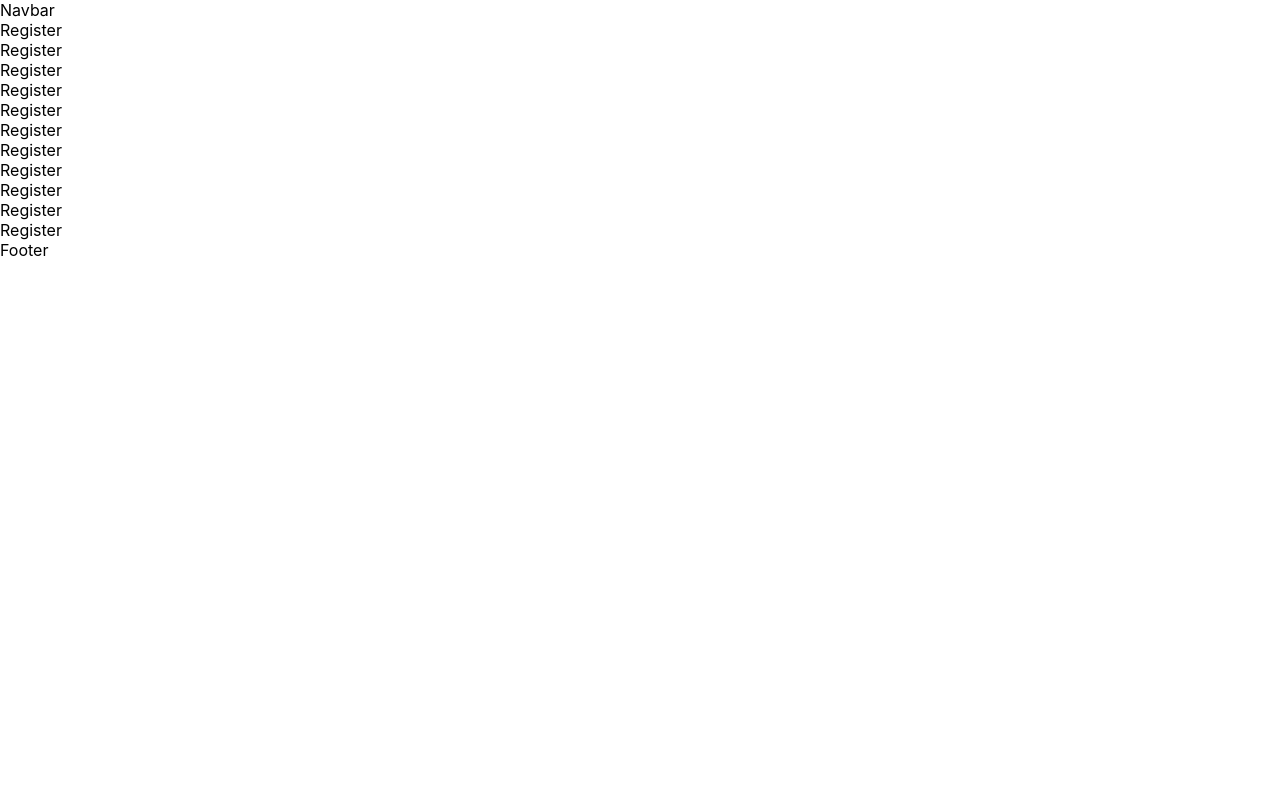
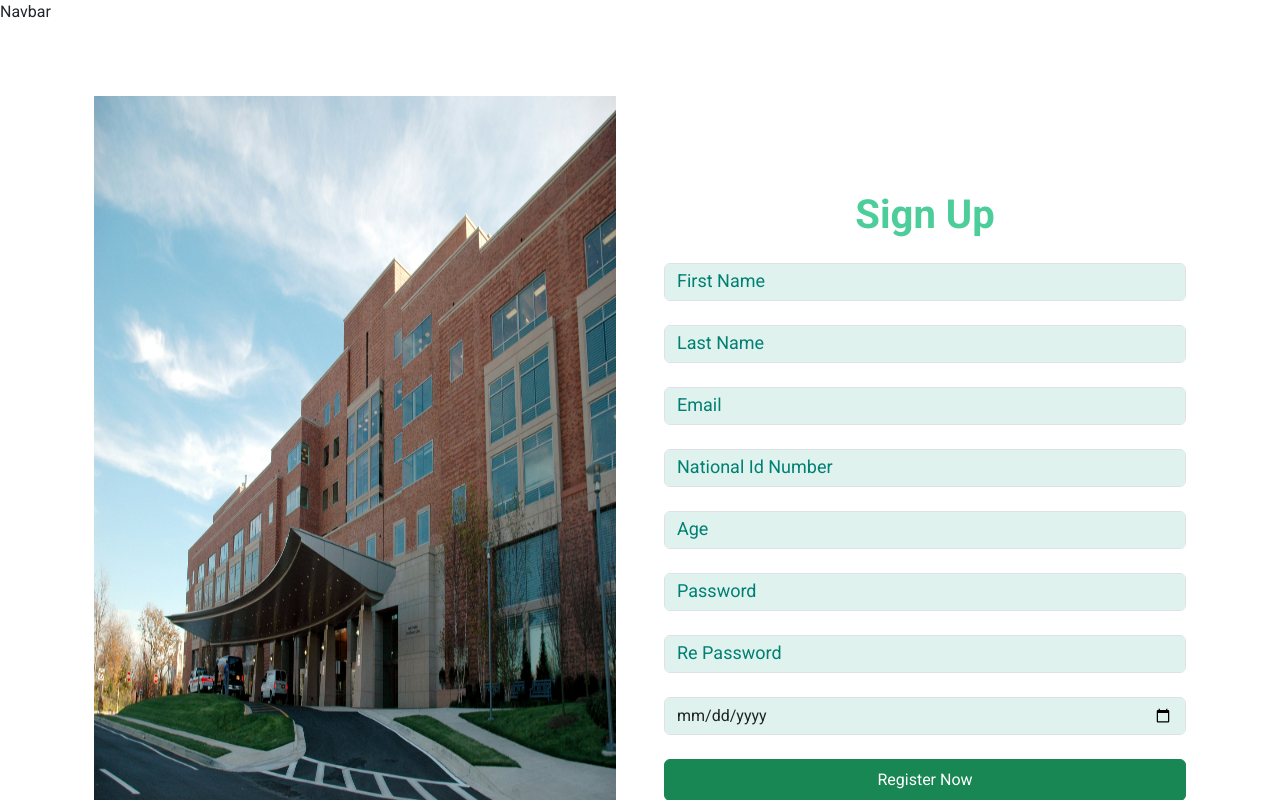
Before and after one commit to yaseenhamdy/Vax-Scheduler, a React (Create React App) app: page /register in a window 1280 px wide. Shown: the top 800 px of the page. Built offline with nearby package versions, Linux system fonts and the light colour scheme.

Commit message:
RegisterData

```diff
--- a/package.json
+++ b/package.json
@@ -3,9 +3,12 @@
   "version": "0.1.0",
   "private": true,
   "dependencies": {
+    "@fortawesome/fontawesome-free": "^6.5.2",
     "@testing-library/jest-dom": "^5.17.0",
     "@testing-library/react": "^13.4.0",
     "@testing-library/user-event": "^13.5.0",
+    "bootstrap": "^5.3.3",
+    "formik": "^2.4.5",
     "react": "^18.2.0",
     "react-dom": "^18.2.0",
     "react-router-dom": "^6.22.3",
--- a/public/index.html
+++ b/public/index.html
@@ -9,6 +9,9 @@
       name="description"
       content="Web site created using create-react-app"
     />
+    <link rel="preconnect" href="https://fonts.googleapis.com">
+<link rel="preconnect" href="https://fonts.gstatic.com" crossorigin>
+<link href="https://fonts.googleapis.com/css2?family=Roboto:ital,wght@0,100;0,300;0,400;0,500;0,700;0,900;1,100;1,300;1,400;1,500;1,700;1,900&display=swap" rel="stylesheet">
     <link rel="apple-touch-icon" href="%PUBLIC_URL%/logo192.png" />
     <!--
       manifest.json provides metadata used when your web app is installed on a
--- a/src/App.css
+++ b/src/App.css
@@ -1,38 +1,16 @@
-.App {
-  text-align: center;
+*{
+  font-family: "Roboto", sans-serif;
+}
+.text-main{
+  color: #4CCD99 !important;
 }
 
-.App-logo {
-  height: 40vmin;
-  pointer-events: none;
+.bg-form{
+  background-color: #DFF2EE !important;
 }
 
-@media (prefers-reduced-motion: no-preference) {
-  .App-logo {
-    animation: App-logo-spin infinite 20s linear;
-  }
+.myInput::placeholder {
+  color: #007F73 !important;
+  font-family: "Roboto" !important;
+  font-size: 18px !important;
 }
-
-.App-header {
-  background-color: #282c34;
-  min-height: 100vh;
-  display: flex;
-  flex-direction: column;
-  align-items: center;
-  justify-content: center;
-  font-size: calc(10px + 2vmin);
-  color: white;
-}
-
-.App-link {
-  color: #61dafb;
-}
-
-@keyframes App-logo-spin {
-  from {
-    transform: rotate(0deg);
-  }
-  to {
-    transform: rotate(360deg);
-  }
-}
--- a/src/Components/Login/Login.jsx
+++ b/src/Components/Login/Login.jsx
@@ -4,26 +4,6 @@ export default function Login() {
   return (
     <>
     <div>Login</div>
-    <div>Login</div>
-    <div>Login</div>
-    <div>Login</div>
-    <div>Login</div>
-    <div>Login</div>
-    <div>Login</div>
-    <div>Login</div>
-    <div>Login</div>
-    <div>Login</div>
-    <div>Login</div>
-    <div>Login</div>
-    <div>Login</div>
-    <div>Login</div>
-    <div>Login</div>
-    <div>Login</div>
-    <div>Login</div>
-    <div>Login</div>
-    <div>Login</div>
-    <div>Login</div>
-    <div>Login</div>
     <h5>ahmed mohamed </h5>
     </>
   )
--- a/src/Components/Register/Register.jsx
+++ b/src/Components/Register/Register.jsx
@@ -1,19 +1,31 @@
 import React from 'react'
+import photo from '../../Images/photo.jpg'
 
 export default function Register() {
   return (
     <>
-    <div>Register</div>
-    <div>Register</div>
-    <div>Register</div>
-    <div>Register</div>
-    <div>Register</div>
-    <div>Register</div>
-    <div>Register</div>
-    <div>Register</div>
-    <div>Register</div>
-    <div>Register</div>
-    <div>Register</div>
+    <div className="container my-5 p-4">
+      <div className="row gx-5 d-flex align-items-center">
+      <div className="col-md-6 d-none d-md-block">
+          <img src={photo} className='w-100 vh-100'  alt="" />
+
+        </div>
+
+        <div className="col-md-6">
+          <h1 className='text-center text-main fw-bold fs-1'>Sign Up </h1>
+          <input type="text" className='form-control my-4 bg-form myInput' placeholder='First Name' />
+          <input type="text" className='form-control my-4 bg-form myInput' placeholder='Last Name' />
+          <input type="email" className='form-control my-4 bg-form myInput' placeholder='Email' />
+          <input type="number" className='form-control my-4 bg-form myInput' placeholder='National Id Number' />
+          <input type="number" className='form-control my-4 bg-form myInput' placeholder='Age' />
+          <input type="password" className='form-control my-4 bg-form myInput' placeholder='Password' />
+          <input type="password" className='form-control my-4 bg-form myInput' placeholder='Re Password' />
+          <input type="date" className='form-control my-4 bg-form myInput' placeholder='Date OF Birth' />
+          <button className='btn btn-success w-100 p-2'> Register Now </button>
+        </div>
+      </div>
+    </div>
+
     </>
   )
 }
--- a/src/index.js
+++ b/src/index.js
@@ -3,6 +3,12 @@ import ReactDOM from 'react-dom/client';
 import './index.css';
 import App from './App';
 import reportWebVitals from './reportWebVitals';
+
+import "bootstrap/dist/css/bootstrap.min.css"
+import "@fortawesome/fontawesome-free/css/all.min.css"
+import "bootstrap/dist/js/bootstrap.bundle"
+
+
 
 const root = ReactDOM.createRoot(document.getElementById('root'));
 root.render(
```
Also changed, not shown: src/Images/photo.jpg (added), 1 other file (tests, documents, lock files or other folders).
